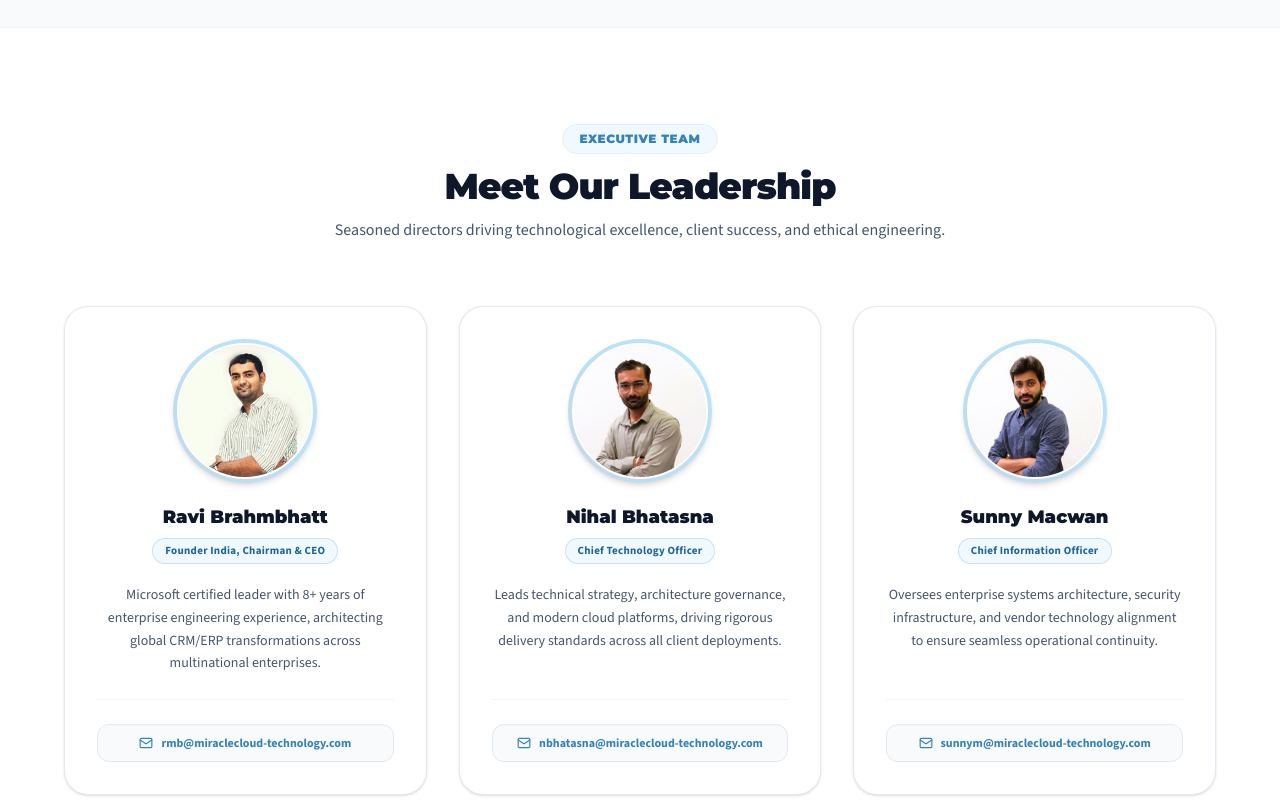
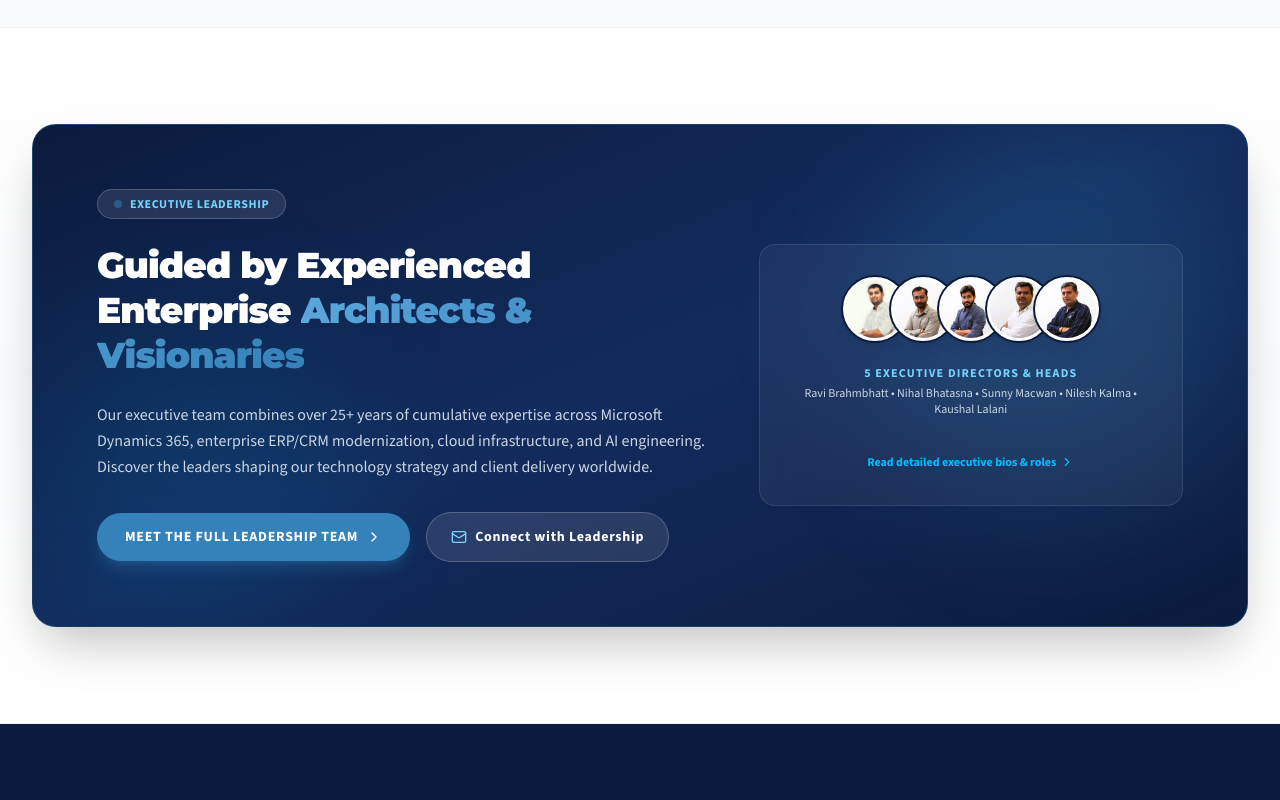
Before and after one commit to kanan756/MCT-Website, a Next.js app: page /about in a window 1280 px wide. Shown: the part 4100-4900 px from the top of the page. Built offline with nearby package versions, Linux system fonts and the light colour scheme.

Commit message:
Replace duplicate leadership grid on About Us with Executive Spotlight CTA linking to /about/leadership

```diff
--- a/src/app/about/AboutClient.tsx
+++ b/src/app/about/AboutClient.tsx
@@ -544,71 +544,103 @@ export default function AboutPage() {
       </section>
 
       {/* ============================================================== */}
-      {/* 6. LEADERSHIP TEAM PROFILE GRID                                */}
+      {/* 6. EXECUTIVE LEADERSHIP SPOTLIGHT & CTA                       */}
       {/* ============================================================== */}
-      <section className="py-20 sm:py-24 bg-white border-b border-gray-100">
+      <section className="py-20 sm:py-24 bg-gradient-to-b from-white via-slate-50/50 to-white border-b border-gray-100">
         <div className="max-w-7xl mx-auto px-4 sm:px-6 lg:px-8">
 
-          <div className="text-center max-w-3xl mx-auto mb-16 space-y-3">
-            <span className="inline-block px-4 py-1.5 rounded-full text-xs font-black tracking-wider uppercase text-[#3482b9] bg-sky-50 border border-sky-100 font-['Montserrat',sans-serif]">
-              Executive Team
-            </span>
-            <h2 className="text-2xl sm:text-3xl md:text-4xl font-black text-slate-900 tracking-tight font-['Montserrat',sans-serif]">
-              Meet Our Leadership
-            </h2>
-            <p className="text-sm sm:text-base text-slate-600 font-['Source_Sans_3',sans-serif]">
-              Seasoned directors driving technological excellence, client success, and ethical engineering.
-            </p>
-          </div>
+          <div className="relative rounded-3xl bg-gradient-to-br from-[#0b1b3d] via-[#132c5e] to-[#0b1b3d] text-white p-8 sm:p-12 lg:p-16 overflow-hidden shadow-2xl border border-[#3482b9]/30">
+            {/* Ambient background glows */}
+            <div className="absolute top-0 right-0 w-96 h-96 bg-[#3482b9]/20 rounded-full blur-3xl pointer-events-none" />
+            <div className="absolute bottom-0 left-0 w-80 h-80 bg-sky-500/10 rounded-full blur-3xl pointer-events-none" />
 
-          <div className="grid grid-cols-1 sm:grid-cols-2 lg:grid-cols-3 gap-8 max-w-6xl mx-auto">
-            {leaders.map((lead, idx) => (
-              <div
-                key={idx}
-                className="relative rounded-3xl bg-white border border-slate-200/90 shadow-sm hover:shadow-[0_20px_45px_rgba(52,130,185,0.14)] hover:border-[#3482b9]/60 transition-all duration-300 p-8 flex flex-col justify-between items-center text-center group overflow-hidden"
-              >
-                {/* Top decorative accent */}
-                <div className="absolute top-0 left-0 right-0 h-1 bg-gradient-to-r from-transparent via-[#3482b9] to-transparent opacity-0 group-hover:opacity-100 transition-opacity duration-300" />
+            <div className="relative z-10 grid grid-cols-1 lg:grid-cols-12 gap-10 lg:gap-12 items-center">
 
-                <div className="space-y-5 text-center flex flex-col items-center w-full">
-                  {/* Portrait with professional ring */}
-                  <div className="relative w-36 h-36 rounded-full p-1 bg-gradient-to-tr from-[#3482b9]/30 to-sky-200 group-hover:from-[#3482b9] group-hover:to-sky-400 transition-all duration-300 shadow-md">
-                    <div className="relative w-full h-full rounded-full overflow-hidden bg-slate-100 border-2 border-white">
-                      <Image
-                        src={lead.image}
-                        alt={lead.name}
-                        fill
-                        sizes="(max-width: 640px) 144px, 144px"
-                        className="object-cover object-top group-hover:scale-105 transition-transform duration-500"
-                      />
-                    </div>
-                  </div>
-
-                  <div className="space-y-1.5 w-full">
-                    <h3 className="text-lg font-black text-slate-900 group-hover:text-[#3482b9] transition-colors font-['Montserrat',sans-serif]">
-                      {lead.name}
-                    </h3>
-                    <div className="inline-block px-3 py-1 rounded-full bg-sky-50 border border-[#3482b9]/20 text-[11px] font-bold text-[#1f6595] tracking-wide">
-                      {lead.role}
-                    </div>
-                  </div>
-
-                  <p className="text-xs sm:text-sm text-slate-600 leading-relaxed font-normal font-['Source_Sans_3',sans-serif] text-center line-clamp-4">
-                    {lead.bio}
-                  </p>
+              {/* Left Column: Heading, Vision & Action */}
+              <div className="lg:col-span-7 space-y-6 text-center lg:text-left">
+                <div className="inline-flex items-center gap-2 px-4 py-1.5 rounded-full text-xs font-black tracking-wider uppercase text-sky-300 bg-white/10 border border-white/20 backdrop-blur-md">
+                  <span className="w-2 h-2 rounded-full bg-[#3482b9] animate-pulse" />
+                  Executive Leadership
                 </div>
 
-                <div className="pt-6 border-t border-slate-100 mt-6 w-full flex justify-center">
+                <h2 className="text-2xl sm:text-3xl md:text-4xl font-black text-white tracking-tight leading-tight">
+                  Guided by Experienced Enterprise{" "}
+                  <span className="text-transparent bg-clip-text bg-gradient-to-r from-[#5ba6db] to-[#3482b9]">
+                    Architects & Visionaries
+                  </span>
+                </h2>
+
+                <p className="text-slate-300 text-sm sm:text-base leading-relaxed font-normal max-w-2xl">
+                  Our executive team combines over 25+ years of cumulative expertise across Microsoft Dynamics 365, enterprise ERP/CRM modernization, cloud infrastructure, and AI engineering. Discover the leaders shaping our technology strategy and client delivery worldwide.
+                </p>
+
+                <div className="pt-2 flex flex-wrap items-center justify-center lg:justify-start gap-4">
+                  <Link
+                    href="/about/leadership"
+                    className="inline-flex items-center gap-2 px-7 py-3.5 rounded-full bg-[#3482b9] hover:bg-[#1f6595] text-white text-xs sm:text-sm font-bold uppercase tracking-wider transition-all duration-300 shadow-lg shadow-[#3482b9]/30 hover:scale-105"
+                  >
+                    <span>Meet the Full Leadership Team</span>
+                    <ChevronRight className="w-4 h-4" />
+                  </Link>
+
                   <a
-                    href={`mailto:${lead.email}`}
-                    className="w-full py-2.5 px-4 rounded-xl bg-slate-50 border border-slate-200 hover:border-[#3482b9] hover:bg-sky-50/70 text-xs font-bold text-[#3482b9] hover:text-[#1f6595] transition-all duration-300 flex items-center justify-center gap-2 group/btn break-all"
+                    href="mailto:rmb@miraclecloud-technology.com"
+                    className="inline-flex items-center gap-2 px-6 py-3.5 rounded-full bg-white/10 hover:bg-white/20 text-white text-xs sm:text-sm font-bold tracking-wider transition-all duration-300 border border-white/20"
                   >
-                    <Mail className="w-3.5 h-3.5 text-[#3482b9] shrink-0 group-hover/btn:scale-110 transition-transform" />
-                    <span className="truncate">{lead.email}</span>
+                    <Mail className="w-4 h-4 text-sky-300" />
+                    <span>Connect with Leadership</span>
                   </a>
                 </div>
               </div>
-            ))}
+
+              {/* Right Column: Stacked Leadership Avatar Preview Showcase */}
+              <div className="lg:col-span-5 flex flex-col items-center justify-center">
+                <div className="w-full max-w-md p-6 sm:p-8 rounded-2xl bg-white/5 border border-white/10 backdrop-blur-md space-y-6">
+
+                  {/* Overlapping Portraits Bar */}
+                  <div className="flex items-center justify-center -space-x-3 sm:-space-x-4">
+                    {leaders.slice(0, 5).map((l, idx) => (
+                      <div
+                        key={idx}
+                        className="relative w-14 h-14 sm:w-16 sm:h-16 rounded-full overflow-hidden border-2 sm:border-3 border-white shadow-lg bg-slate-100 hover:scale-110 hover:z-20 transition-transform duration-300 ring-2 ring-[#0b1b3d]"
+                        title={`${l.name} - ${l.role}`}
+                      >
+                        <Image
+                          src={l.image}
+                          alt={l.name}
+                          fill
+                          sizes="64px"
+                          className="object-cover object-top"
+                        />
+                      </div>
+                    ))}
+                  </div>
+
+                  {/* Summary Metric pill */}
+                  <div className="text-center space-y-1">
+                    <p className="text-xs font-bold uppercase tracking-widest text-sky-300">
+                      5 Executive Directors & Heads
+                    </p>
+                    <p className="text-xs text-slate-300">
+                      Ravi Brahmbhatt • Nihal Bhatasna • Sunny Macwan • Nilesh Kalma • Kaushal Lalani
+                    </p>
+                  </div>
+
+                  {/* Link Pill */}
+                  <div className="pt-2 text-center">
+                    <Link
+                      href="/about/leadership"
+                      className="text-xs font-bold text-sky-400 hover:text-white inline-flex items-center gap-1 group transition-colors"
+                    >
+                      <span>Read detailed executive bios & roles</span>
+                      <ChevronRight className="w-3.5 h-3.5 group-hover:translate-x-1 transition-transform" />
+                    </Link>
+                  </div>
+
+                </div>
+              </div>
+
+            </div>
           </div>
 
         </div>
```
